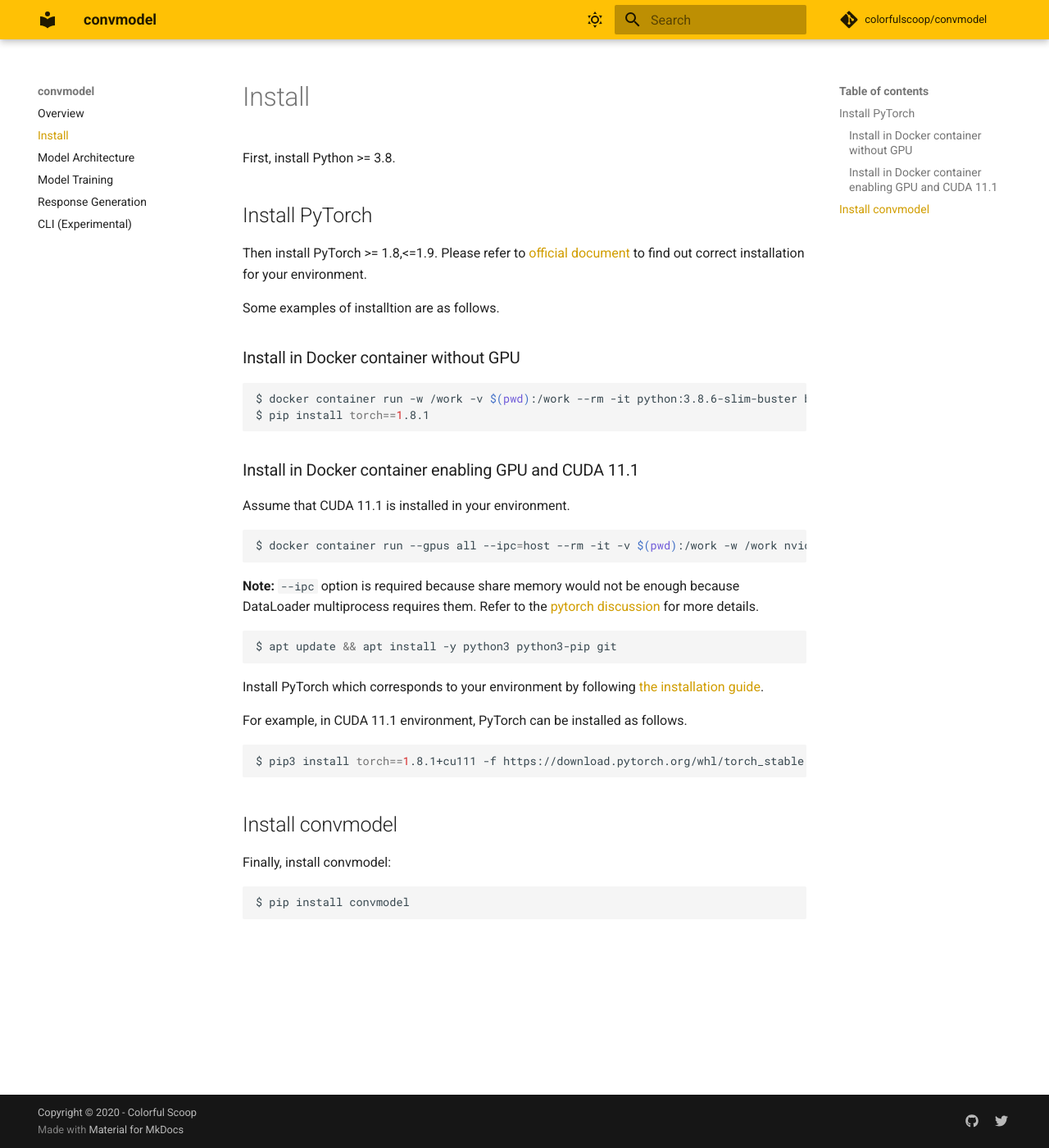
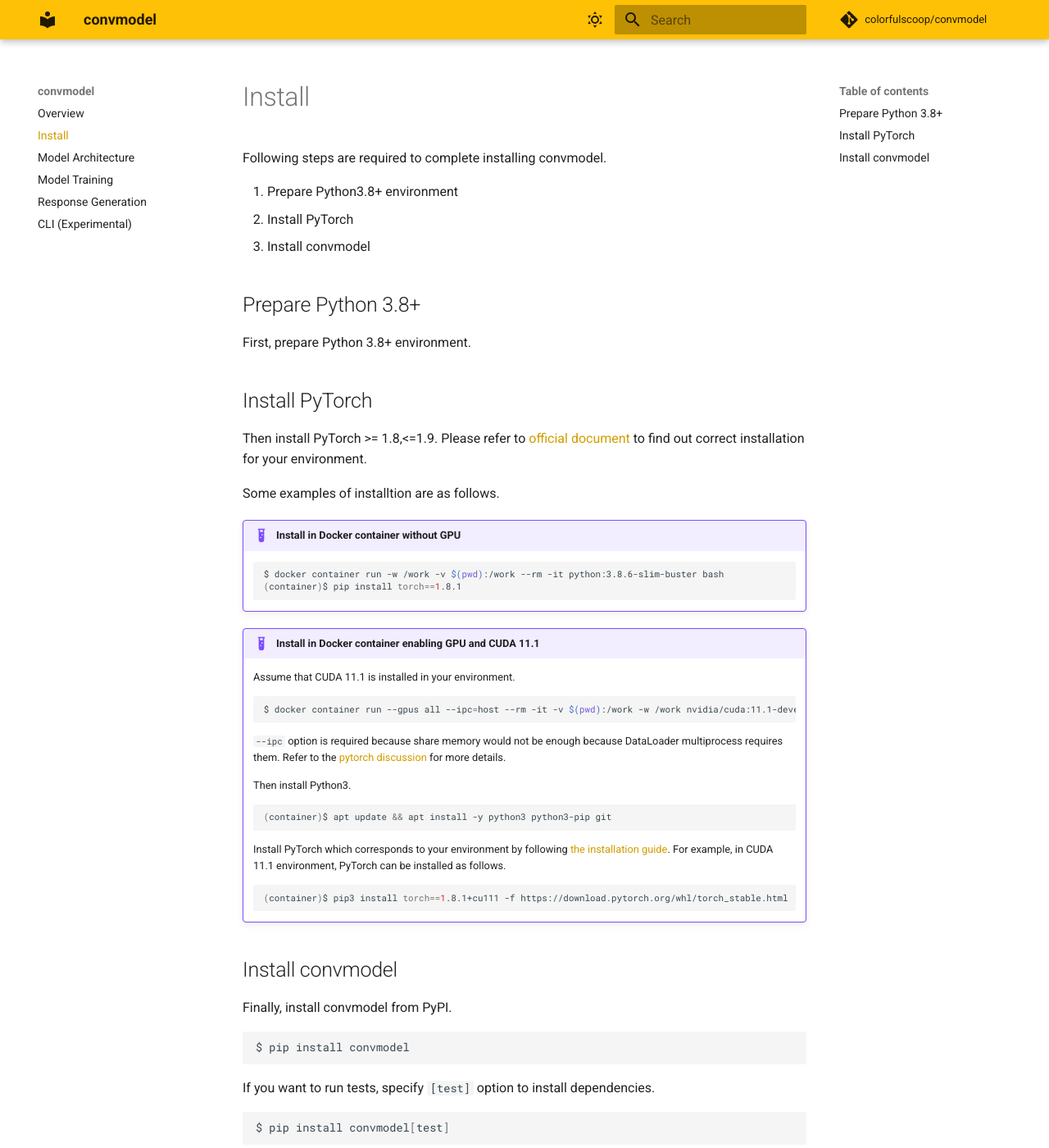
Before and after one commit to colorfulscoop/convmodel, an MkDocs documentation site: the page built from docs/en/docs/install.md, in a window 1280 px wide and 1400 px high. Shown: the whole window at 82% size. Built offline with MkDocs 1.6.1 and Material for MkDocs 9.7.7, drawn with Linux system fonts in a browser that asks for light colours; comment, search, counter and statistics services are not loaded.

Commit message:
Update install document

````diff
--- a/docs/en/docs/install.md
+++ b/docs/en/docs/install.md
@@ -1,6 +1,14 @@
 # Install
 
-First, install Python >= 3.8.
+Following steps are required to complete installing convmodel.
+
+1. Prepare Python3.8+ environment
+2. Install PyTorch
+3. Install convmodel
+
+## Prepare Python 3.8+
+
+First, prepare Python 3.8+ environment.
 
 ## Install PyTorch
 
@@ -8,39 +16,46 @@
 
 Some examples of installtion are as follows.
 
-### Install in Docker container without GPU
+!!! example "Install in Docker container without GPU"
 
-```sh
-$ docker container run -w /work -v $(pwd):/work --rm -it python:3.8.6-slim-buster bash
-$ pip install torch==1.8.1
-```
+    ```sh
+    $ docker container run -w /work -v $(pwd):/work --rm -it python:3.8.6-slim-buster bash
+    (container)$ pip install torch==1.8.1
+    ```
 
-### Install in Docker container enabling GPU and CUDA 11.1
+!!! example "Install in Docker container enabling GPU and CUDA 11.1"
 
-Assume that CUDA 11.1 is installed in your environment.
+    Assume that CUDA 11.1 is installed in your environment.
 
-```sh
-$ docker container run --gpus all --ipc=host --rm -it -v $(pwd):/work -w /work nvidia/cuda:11.1-devel-ubuntu20.04 bash
-```
+    ```sh
+    $ docker container run --gpus all --ipc=host --rm -it -v $(pwd):/work -w /work nvidia/cuda:11.1-devel-ubuntu20.04 bash
+    ```
 
-**Note:** `--ipc` option is required because share memory would not be enough because DataLoader multiprocess requires them. Refer to the [pytorch discussion](https://discuss.pytorch.org/t/unable-to-write-to-file-torch-18692-1954506624/9990) for more details.
+    `--ipc` option is required because share memory would not be enough because DataLoader multiprocess requires them. Refer to the [pytorch discussion](https://discuss.pytorch.org/t/unable-to-write-to-file-torch-18692-1954506624/9990) for more details.
 
-```sh
-$ apt update && apt install -y python3 python3-pip git
-```
+    Then install Python3.
 
-Install PyTorch which corresponds to your environment by following [the installation guide](https://pytorch.org/get-started/locally/).
+    ```sh
+    (container)$ apt update && apt install -y python3 python3-pip git
+    ```
 
-For example, in CUDA 11.1 environment, PyTorch can be installed as follows.
+    Install PyTorch which corresponds to your environment by following [the installation guide](https://pytorch.org/get-started/locally/).
+    For example, in CUDA 11.1 environment, PyTorch can be installed as follows.
 
-```sh
-$ pip3 install torch==1.8.1+cu111 -f https://download.pytorch.org/whl/torch_stable.html
-```
+    ```sh
+    (container)$ pip3 install torch==1.8.1+cu111 -f https://download.pytorch.org/whl/torch_stable.html
+    ```
 
 ## Install convmodel
 
-Finally, install convmodel:
+Finally, install convmodel from PyPI.
 
 ```sh
 $ pip install convmodel
 ```
+
+If you want to run tests, specify `[test]` option to install dependencies.
+
+```sh
+$ pip install convmodel[test]
+```
````
